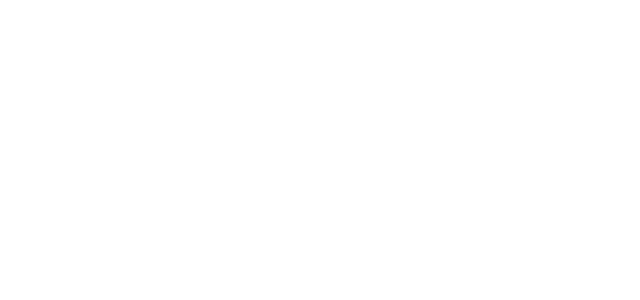
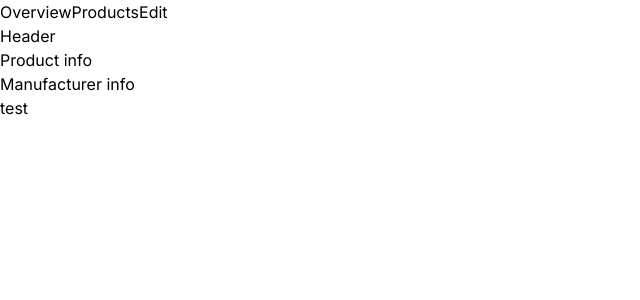
Before and after one commit to JohanTran02/IMS, a React (Vite) app in the folder frontend/: page /products/edit/1 in a window 1280 px wide. Before the commit this address had no page. Shown: the top 300 px of the page, without its empty margins (0-640 px from the left). Built offline with nearby package versions, Linux system fonts and the light colour scheme.

Commit message:
added example route to edit products

```diff
--- a/frontend/src/App.tsx
+++ b/frontend/src/App.tsx
@@ -18,7 +18,7 @@ function App() {
                             <Route index element={<Products />} />
                             <Route element={<ProductLayout />}>
                                 <Route path=":sku" element={<ProductDetails />} />
-                                <Route path="edit" element={<ProductEdit />} />
+                                <Route path="edit/:sku" element={<ProductEdit />} />
                                 <Route path="add" element={<ProductAdd />} />
                             </Route>
                         </Route>
--- a/frontend/src/products/ProductDetails.tsx
+++ b/frontend/src/products/ProductDetails.tsx
@@ -1,7 +1,7 @@
 import { gql, TypedDocumentNode, useQuery } from "@apollo/client";
 import { useState } from "react";
 import { IProduct } from "../../../backend/resources/product/types";
-import { useParams } from "react-router";
+import { useNavigate, useParams } from "react-router";
 
 interface IProductData {
     product: {
@@ -42,6 +42,7 @@ const GET_PRODUCT: TypedDocumentNode<IProductData, IProductVars> = gql`
 
 export function ProductDetails() {
     const { sku } = useParams();
+    const navigate = useNavigate();
     const [activeTab, setActiveTab] = useState<"product" | "manufacturer">("product");
     const { error, loading, data } = useQuery<IProductData, IProductVars>(GET_PRODUCT, {
         variables: { sku: sku }
@@ -88,6 +89,7 @@ export function ProductDetails() {
                                 </div>
                             </>
                     }
+                    <button onClick={() => navigate(`/products/edit/${sku}`)}>Edit Product</button>
                 </div>
                 <div className="bg-lime-300 flex flex-col flex-1 w-0 gap-4">
                     <div className="bg-cyan-300 h-[150px]">Total stock value diagram</div>
```
